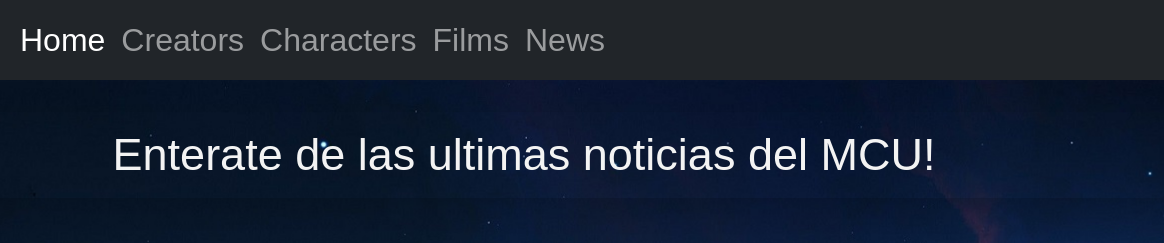
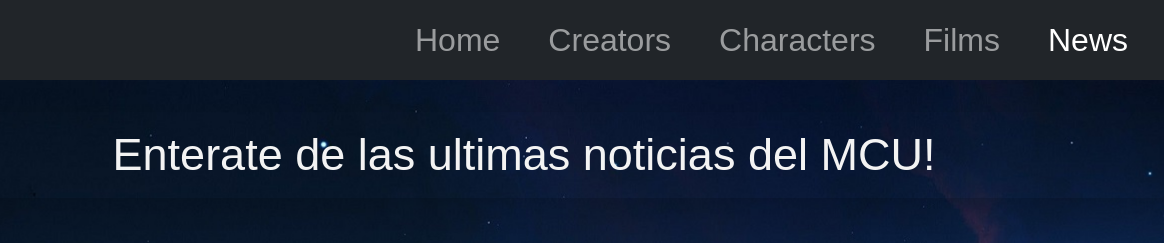
Before and after one commit to darioramadan/universe-marvel, a website: page pages/news.html in a window 1280 px wide. Shown: the top 243 px of the page, 116-1280 px from the left. Drawn offline with Linux system fonts and the light colour scheme; files whose address does not match are found by name; a web font is replaced by a local one.

Commit message:
arreglo nav

```diff
--- a/pages/news.html
+++ b/pages/news.html
@@ -17,22 +17,22 @@
                     <button class="navbar-toggler" type="button" data-bs-toggle="collapse" data-bs-target="#navbarNav" aria-controls="navbarNav" aria-expanded="false" aria-label="Toggle navigation">
                         <span class="navbar-toggler-icon"></span>
                     </button>
-                <div class="collapse navbar-collapse" id="navbarNav">
+                <div class="collapse navbar-collapse justify-content-end" id="navbarNav">
                     <ul class="navbar-nav">
-                        <li class="nav-item">
-                            <a class="nav-link active" aria-current="page" href="../index.html">Home</a>
+                        <li class="nav-item mx-3">
+                            <a class="nav-link" aria-current="page" href="../index.html">Home</a>
                         </li>
-                        <li class="nav-item">
+                        <li class="nav-item mx-3">
                           <a class="nav-link" href="../pages/creators.html">Creators</a>
                         </li>
-                        <li class="nav-item">
+                        <li class="nav-item mx-3">
                             <a class="nav-link" href="../pages/characters.html">Characters</a>
                         </li>
-                        <li class="nav-item">
+                        <li class="nav-item mx-3">
                             <a class="nav-link" href="../pages/films.html">Films</a>
                         </li>
-                        <li>
-                            <a class="nav-link" href="../pages/news.html">News</a>
+                        <li class="nav-item mx-3">
+                            <a class="nav-link active" href="../pages/news.html">News</a>
                         </li>
                     </ul>
                 </div>
```
Also changed, not shown: index.html (+7 -7 lines), pages/characters.html (+8 -8 lines), pages/creators.html (+8 -8 lines), pages/films.html (+8 -8 lines).
